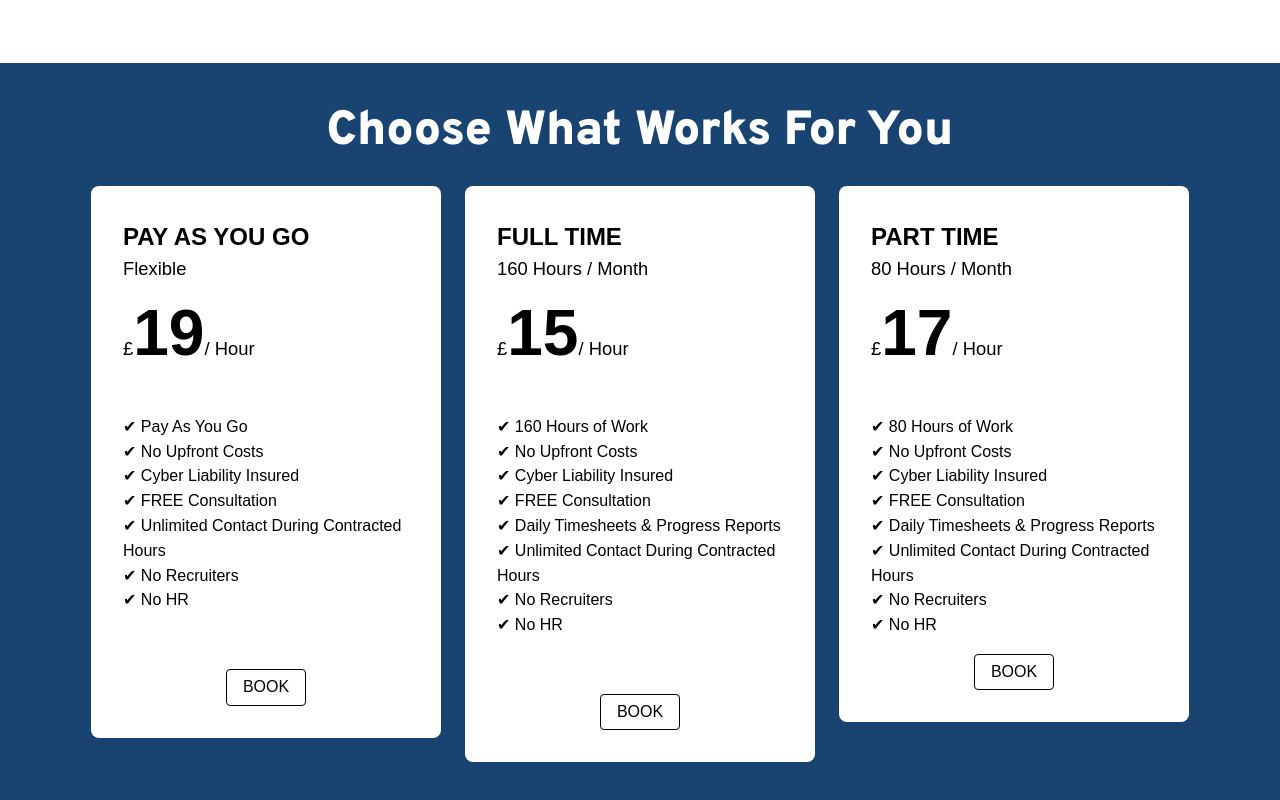
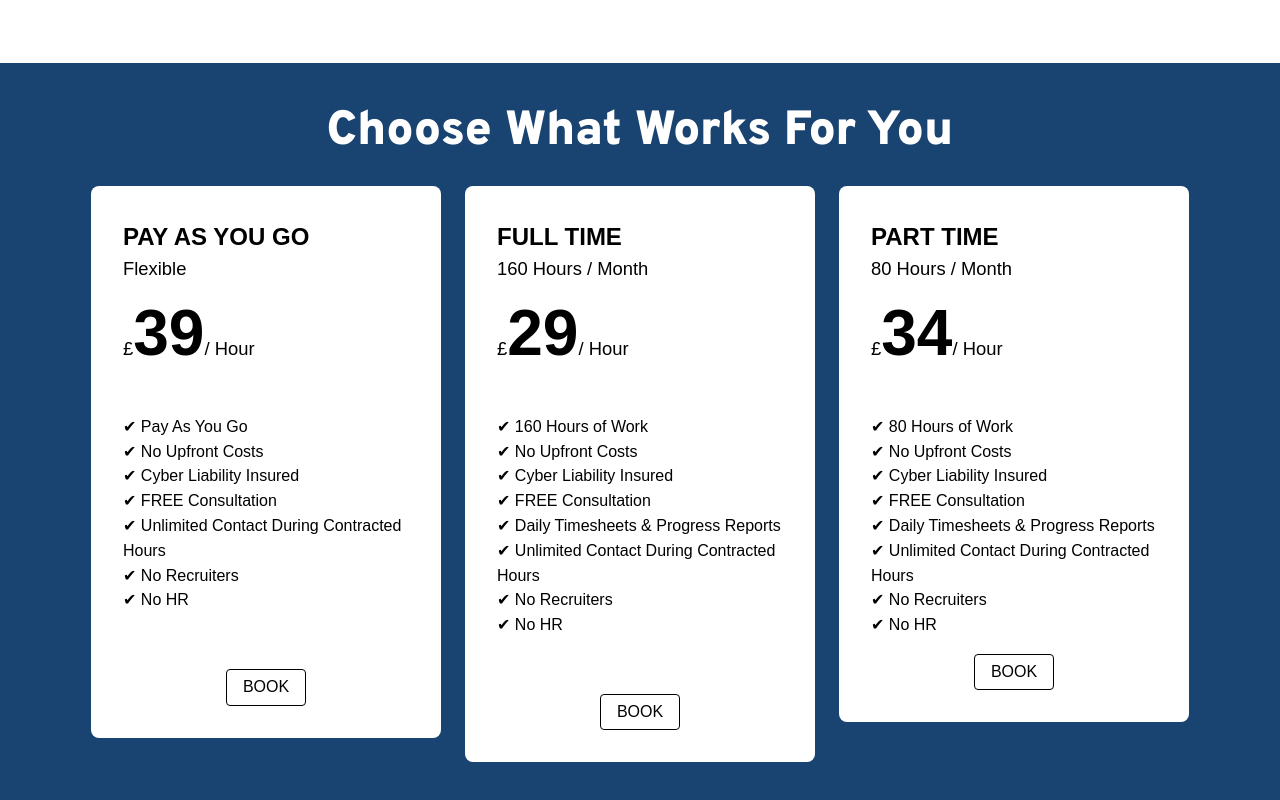
Before and after one commit to AlexTNewell/Terraforming-My-Cloud-Resume-Challenge, a website built with Parcel: page CRC_Terraform/website-resources/index.html in a window 1280 px wide. Shown: the part 5318-6118 px from the top of the page. Built offline with nearby package versions, Linux system fonts and the light colour scheme; no server answers; a web font is replaced by a local one.

Commit message:
Update index.html

```diff
--- a/CRC_Terraform/website-resources/index.html
+++ b/CRC_Terraform/website-resources/index.html
@@ -856,7 +856,7 @@
                   <span class="home-text156">Flexible</span>
                   <div class="home-container31">
                     <span class="home-text157">£</span>
-                    <span class="home-text158">19</span>
+                    <span class="home-text158">39</span>
                     <span class="home-text159">/ Hour</span>
                   </div>
                   <div class="home-container32">
@@ -895,7 +895,7 @@
                   <span class="home-text176">160 Hours / Month</span>
                   <div class="home-container34">
                     <span class="home-text177">£</span>
-                    <span class="home-text178">15</span>
+                    <span class="home-text178">29</span>
                     <span class="home-text179">/ Hour</span>
                   </div>
                   <div class="home-container35">
@@ -934,7 +934,7 @@
                   <span class="home-text198">80 Hours / Month</span>
                   <div class="home-container37">
                     <span class="home-text199">£</span>
-                    <span class="home-text200">17</span>
+                    <span class="home-text200">34</span>
                     <span class="home-text201">/ Hour</span>
                   </div>
                   <div class="home-container38">
```
